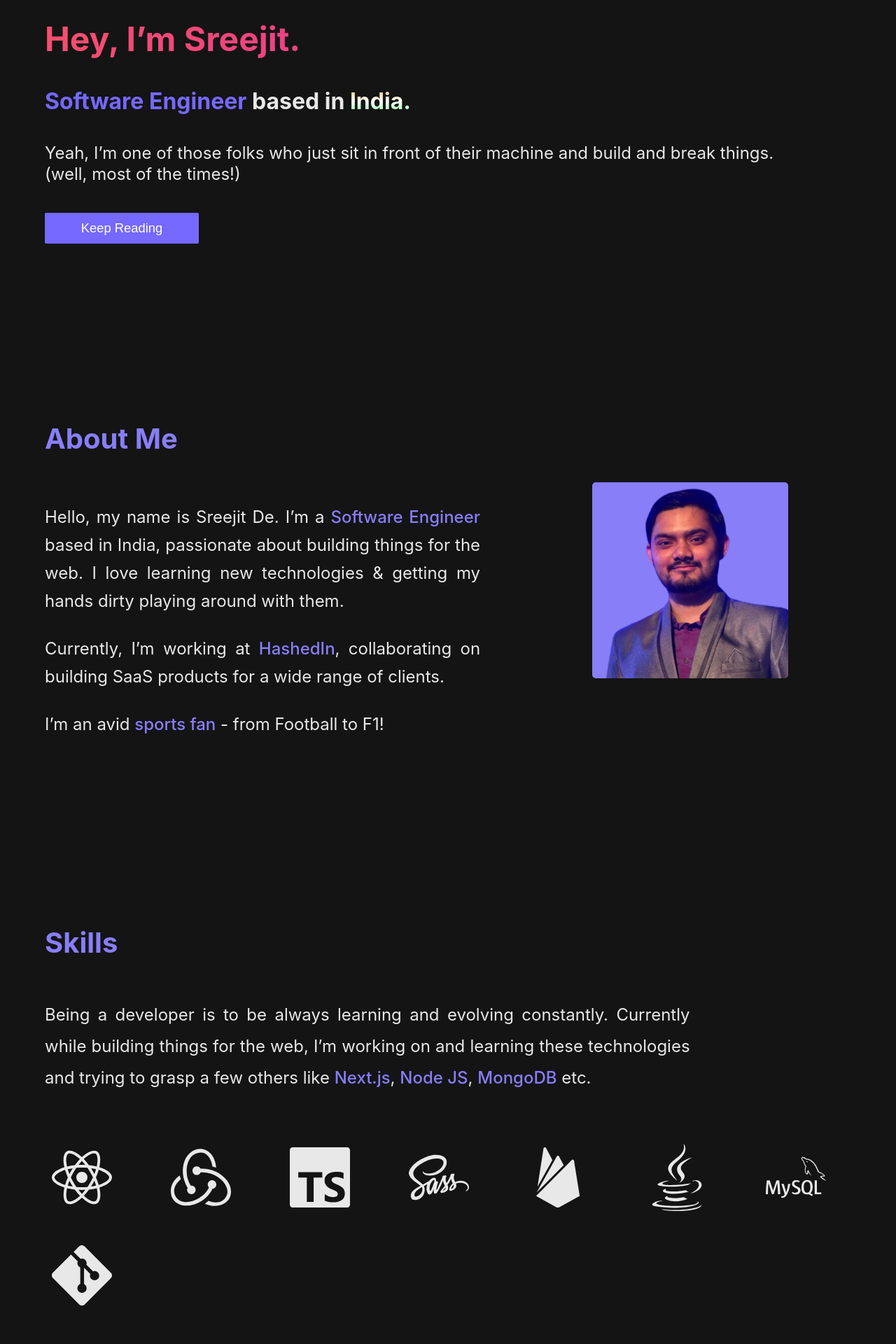
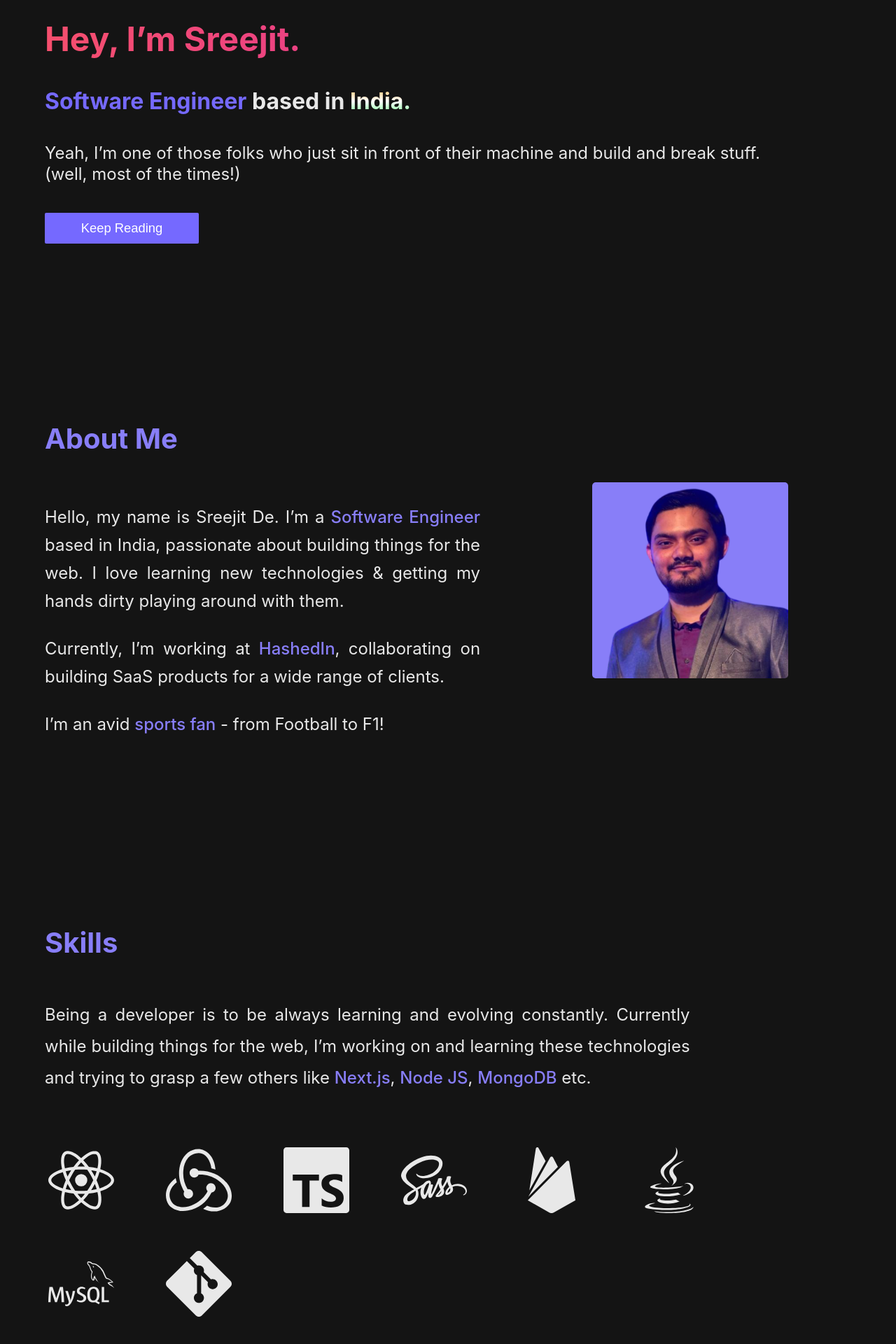
Before and after one commit to Sreejit7/sreejit.dev, a Next.js app: page / in a window 1280 px wide. Shown: the part 238-2158 px from the top of the page at 70% size. Built offline with nearby package versions, Linux system fonts and the light colour scheme.

Commit message:
Created global document & updated styling in skills section, updated text and styles in intro

```diff
--- /dev/null
+++ b/pages/_document.tsx
@@ -0,0 +1,30 @@
+import Document, { Html, Head, Main, NextScript } from "next/document";
+
+class MyDocument extends Document {
+  render() {
+    return (
+      <Html lang="en">
+        <Head>
+          <meta name="description" content="Generated by create next app" />
+          <link rel="icon" href="/favicon.ico" />
+          <link rel="preconnect" href="https://fonts.googleapis.com" />
+          <link
+            rel="preconnect"
+            href="https://fonts.gstatic.com"
+            crossOrigin="true"
+          />
+          <link
+            href="https://fonts.googleapis.com/css2?family=Raleway:wght@400;500;600;700&display=swap"
+            rel="stylesheet"
+          />
+        </Head>
+        <body>
+          <Main />
+          <NextScript />
+        </body>
+      </Html>
+    );
+  }
+}
+
+export default MyDocument;
--- a/pages/index.tsx
+++ b/pages/index.tsx
@@ -38,21 +38,6 @@ export default function Home() {
           setVisibleSection,
         }}
       >
-        <Head>
-          <title>Sreejit De</title>
-          <meta name="description" content="Generated by create next app" />
-          <link rel="icon" href="/favicon.ico" />
-          <link rel="preconnect" href="https://fonts.googleapis.com" />
-          <link
-            rel="preconnect"
-            href="https://fonts.gstatic.com"
-            crossOrigin="true"
-          />
-          <link
-            href="https://fonts.googleapis.com/css2?family=Raleway:wght@400;500;600;700&display=swap"
-            rel="stylesheet"
-          />
-        </Head>
         <Navbar refs={sectionRefs} ref={headerRef} />
         <Sidebar refs={sectionRefs} />
         <Introduction ref={introHeadingRef} aboutRef={aboutRef} headerRef={headerRef} />
--- a/src/sections/Introduction/index.tsx
+++ b/src/sections/Introduction/index.tsx
@@ -22,7 +22,7 @@ const Introduction = forwardRef<HTMLHeadingElement, IntroPropsType>(
         </h2>
         <span className={styles["intro-text"]}>
           Yeah, I’m one of those folks who just sit in front of their machine
-          and build and break things.
+          and build and break stuff.
           <br />
           (well, most of the times!)
         </span>
--- a/src/sections/Introduction/intro.module.scss
+++ b/src/sections/Introduction/intro.module.scss
@@ -15,12 +15,12 @@
     animation: gradient 15s ease infinite;
 
     @media only screen and (max-width: 768px) {
-      margin-top: 12.5vh;
+      margin-top: 11.5vh;
     }
     @media only screen and (max-width: 425px) {
-      margin-top: 5vh;
+      margin-top: 3.5vh;
     }
-    @media only screen and (max-width: 325px) {
+    @media only screen and (max-width: 350px) {
       margin-top: 0;
     }
   }
--- a/src/sections/Skills/index.tsx
+++ b/src/sections/Skills/index.tsx
@@ -16,7 +16,7 @@ const Skills = forwardRef<HTMLElement>((props, ref) => {
     <IconContext.Provider
       value={{
         color: "#e8e8e8",
-        size: isMobileView ? "4rem" : "6rem",
+        size: isMobileView ? "4.5rem" : "6.5rem",
         className: styles["skills-icon"],
       }}
     >
--- a/src/sections/Skills/skills.module.scss
+++ b/src/sections/Skills/skills.module.scss
@@ -8,6 +8,7 @@
     flex-wrap: wrap;
     gap: 5vh 5vw;
     margin-top: 4vh;
+    width: 90%;
   }
   &-text {
     width: 80%;
@@ -15,10 +16,10 @@
   }
   &-icon {
     transition: 0.2s ease-out;
-    padding: 5px;
     svg {
-      font-size: 6rem;
+      font-size: 6.5rem;
       transition: 0.2s ease-out;
+      padding: 5px;
       &:hover {
         color: $primary-color-light;
         transform: scale(1.2) rotate(-6deg);
@@ -51,8 +52,10 @@
       }
     }
     &-list {
+      width: 100%;
       padding: 0 3vw;
       justify-content: center;
+      gap: 8vh 8vw;
     }
   }
 }
```
